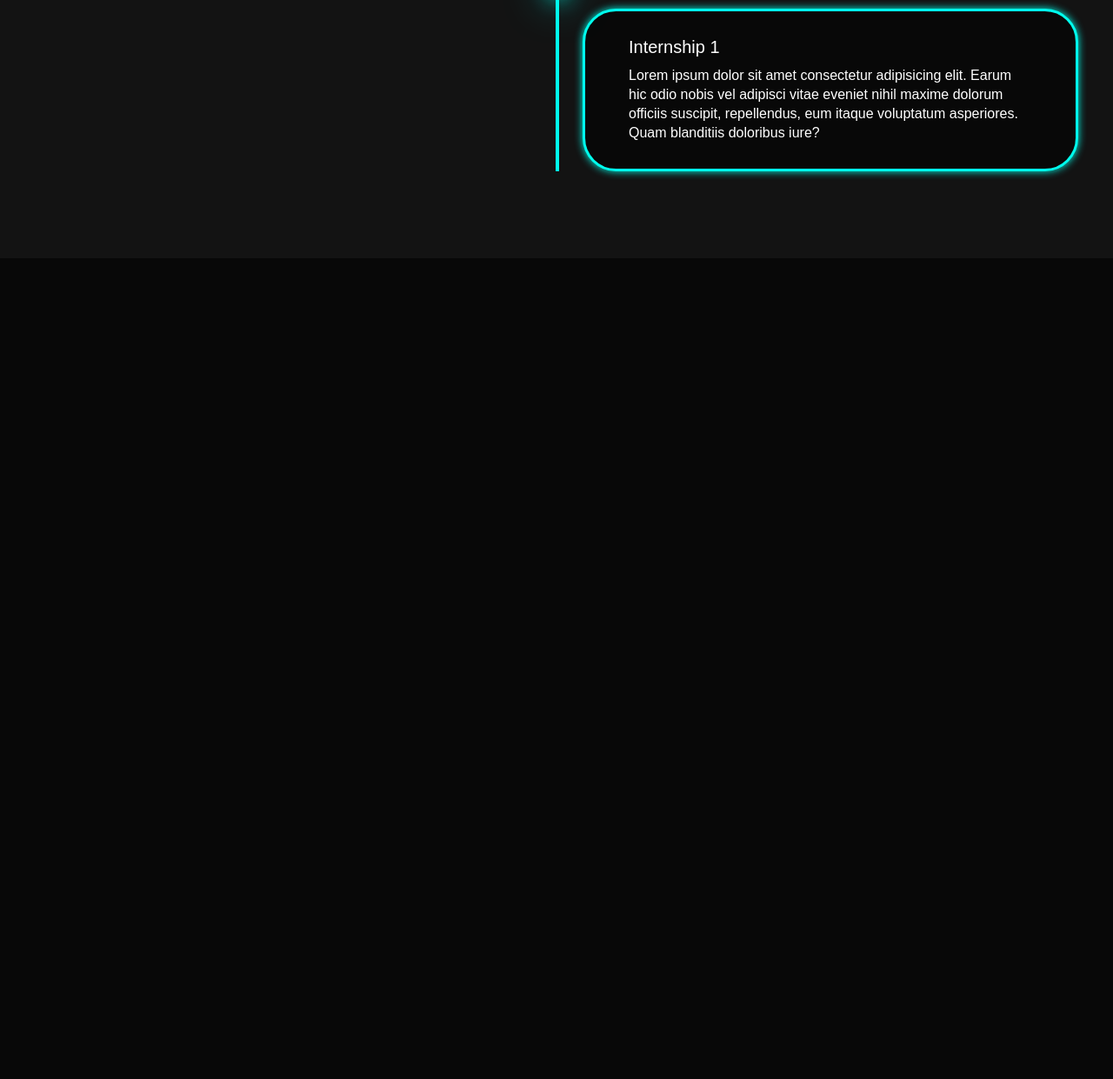
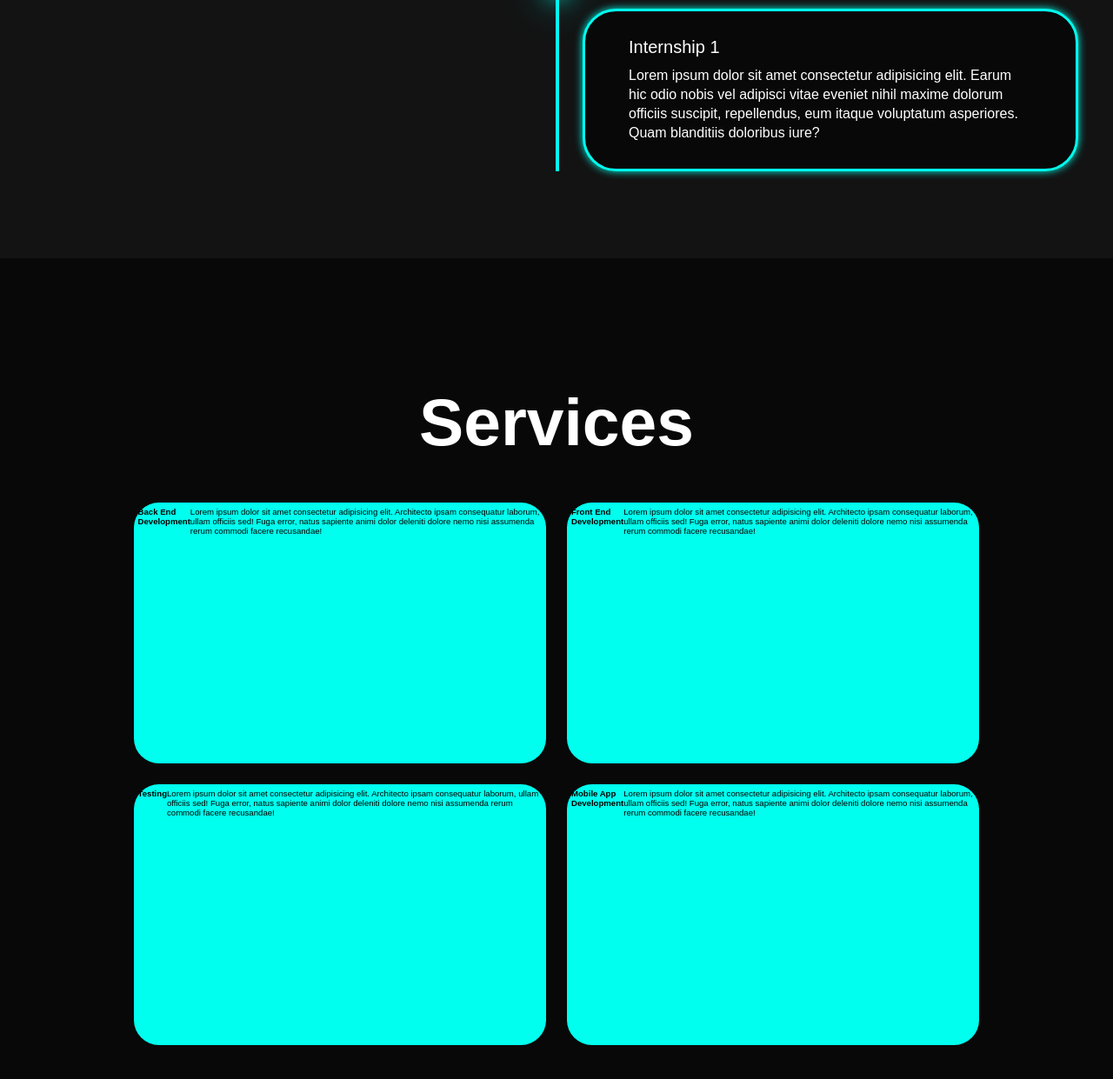
Before and after one commit to aashif-sajah/portfolio, a plain HTML site: page index.html in a window 1280 px wide. Shown: the part 1932-3173 px from the top of the page at 87% size. Before the commit the page ends 2229 px from the top, so only its background shows below. Drawn offline with nearby package versions, Linux system fonts and the light colour scheme.

Commit message:
added Service Section

```diff
--- a/index.html
+++ b/index.html
@@ -56,20 +56,18 @@
       <h2 class="heading">Education</h2>
 
       <div class="timeline-items">
-
         <div class="timeline-item">
           <div class="timeline-dot"></div>
           <div class="timeline-date">2021</div>
           <div class="timeline-content">
             <h3>Ordinary Level</h3>
             <p>
-                Lorem ipsum dolor sit amet consectetur adipisicing elit. Earum
-                hic odio nobis vel adipisci vitae eveniet nihil maxime dolorum
-                officiis suscipit, repellendus, eum itaque voluptatum
-                asperiores. Quam blanditiis doloribus iure?
+              Lorem ipsum dolor sit amet consectetur adipisicing elit. Earum hic
+              odio nobis vel adipisci vitae eveniet nihil maxime dolorum
+              officiis suscipit, repellendus, eum itaque voluptatum asperiores.
+              Quam blanditiis doloribus iure?
             </p>
           </div>
-
         </div>
 
         <div class="timeline-item">
@@ -78,13 +76,12 @@
           <div class="timeline-content">
             <h3>Foundation</h3>
             <p>
-                Lorem ipsum dolor sit amet consectetur adipisicing elit. Earum
-                hic odio nobis vel adipisci vitae eveniet nihil maxime dolorum
-                officiis suscipit, repellendus, eum itaque voluptatum
-                asperiores. Quam blanditiis doloribus iure?
+              Lorem ipsum dolor sit amet consectetur adipisicing elit. Earum hic
+              odio nobis vel adipisci vitae eveniet nihil maxime dolorum
+              officiis suscipit, repellendus, eum itaque voluptatum asperiores.
+              Quam blanditiis doloribus iure?
             </p>
           </div>
-
         </div>
 
         <div class="timeline-item">
@@ -93,13 +90,12 @@
           <div class="timeline-content">
             <h3>Bsc Software Engineer</h3>
             <p>
-                Lorem ipsum dolor sit amet consectetur adipisicing elit. Earum
-                hic odio nobis vel adipisci vitae eveniet nihil maxime dolorum
-                officiis suscipit, repellendus, eum itaque voluptatum
-                asperiores. Quam blanditiis doloribus iure?
+              Lorem ipsum dolor sit amet consectetur adipisicing elit. Earum hic
+              odio nobis vel adipisci vitae eveniet nihil maxime dolorum
+              officiis suscipit, repellendus, eum itaque voluptatum asperiores.
+              Quam blanditiis doloribus iure?
             </p>
           </div>
-
         </div>
 
         <div class="timeline-item">
@@ -108,15 +104,68 @@
           <div class="timeline-content">
             <h3>Internship 1</h3>
             <p>
-                Lorem ipsum dolor sit amet consectetur adipisicing elit. Earum
-                hic odio nobis vel adipisci vitae eveniet nihil maxime dolorum
-                officiis suscipit, repellendus, eum itaque voluptatum
-                asperiores. Quam blanditiis doloribus iure?
+              Lorem ipsum dolor sit amet consectetur adipisicing elit. Earum hic
+              odio nobis vel adipisci vitae eveniet nihil maxime dolorum
+              officiis suscipit, repellendus, eum itaque voluptatum asperiores.
+              Quam blanditiis doloribus iure?
             </p>
           </div>
+        </div>
+      </div>
+    </section>
 
+    <section class="services" id="services">
+      <h2 class="heading">Services</h2>
+
+      <div class="service-container">
+
+        <div class="service-box">
+          <div class="service-info">
+            <h4>Back End Development</h4>
+            <p>
+              Lorem ipsum dolor sit amet consectetur adipisicing elit.
+              Architecto ipsam consequatur laborum, ullam officiis sed! Fuga
+              error, natus sapiente animi dolor deleniti dolore nemo nisi
+              assumenda rerum commodi facere recusandae!
+            </p>
+          </div>
         </div>
 
+        <div class="service-box">
+          <div class="service-info">
+            <h4>Front End Development</h4>
+            <p>
+              Lorem ipsum dolor sit amet consectetur adipisicing elit.
+              Architecto ipsam consequatur laborum, ullam officiis sed! Fuga
+              error, natus sapiente animi dolor deleniti dolore nemo nisi
+              assumenda rerum commodi facere recusandae!
+            </p>
+          </div>
+        </div>
+
+        <div class="service-box">
+          <div class="service-info">
+            <h4>Testing</h4>
+            <p>
+              Lorem ipsum dolor sit amet consectetur adipisicing elit.
+              Architecto ipsam consequatur laborum, ullam officiis sed! Fuga
+              error, natus sapiente animi dolor deleniti dolore nemo nisi
+              assumenda rerum commodi facere recusandae!
+            </p>
+          </div>
+        </div>
+
+        <div class="service-box">
+          <div class="service-info">
+            <h4>Mobile App Development</h4>
+            <p>
+              Lorem ipsum dolor sit amet consectetur adipisicing elit.
+              Architecto ipsam consequatur laborum, ullam officiis sed! Fuga
+              error, natus sapiente animi dolor deleniti dolore nemo nisi
+              assumenda rerum commodi facere recusandae!
+            </p>
+          </div>
+        </div>
       </div>
     </section>
     <script src="script.js"></script>
--- a/style.css
+++ b/style.css
@@ -402,3 +402,43 @@ span {
     background-color: var(--bg-color);
     width: 50px;
 }
+
+/* Services Section */
+
+.services {
+    background: var(--bg-color);
+    color: black;
+}
+
+.services h2 {
+   margin-bottom: 5rem;
+   color: white;
+}
+
+.service-container{
+    display: grid;
+    grid-template-columns: repeat(2,1fr);
+    align-items: center;
+    gap: 2.5rem;
+}
+
+.service-box {
+    background-color: var(--main-color);
+    height: 300px;
+    border-radius: 3rem;
+    border: 5px solid transparent;
+    cursor: pointer;
+    transition: 0.4s ease-in-out;
+}
+
+.service-box:hover {
+    transform: scale(1.03);
+    background: white;
+    color: black;
+    border: 5px solid var(--main-color);
+    ;
+}
+
+.service-box .service-info {
+    display: flex;
+}
```
Lines whose indentation alone changed are shown as unchanged.
